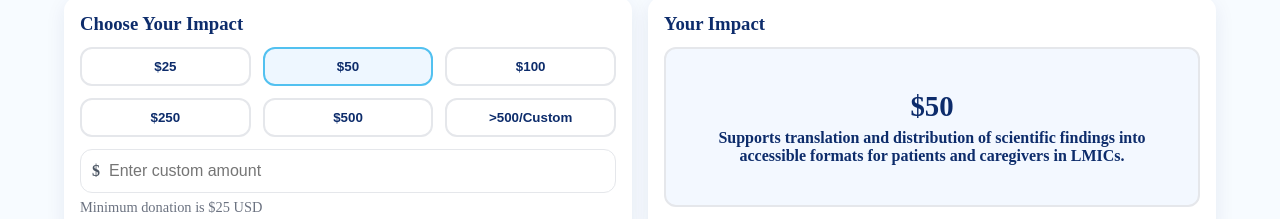
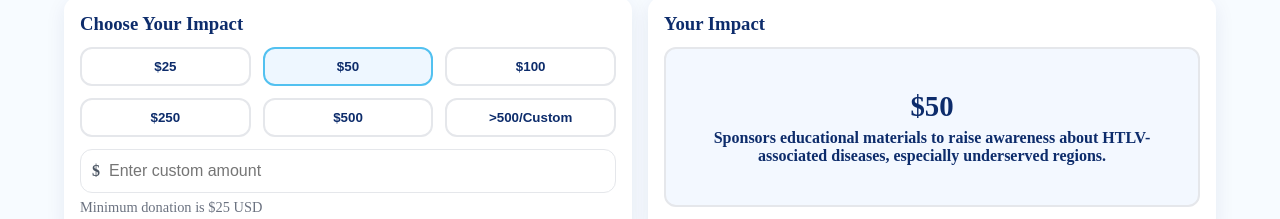
Before and after one commit to swarajtrivedi/cfrc-fundraiser, a React (Create React App) app: page / in a window 1280 px wide. Shown: the part 1800-2019 px from the top of the page. Built offline with nearby package versions, Linux system fonts and the light colour scheme.

Commit message:
Committing donate section content changes

```diff
--- a/src/components/sections/DonationSection/DonationSection.tsx
+++ b/src/components/sections/DonationSection/DonationSection.tsx
@@ -216,15 +216,17 @@ export const DonationSection = (props: IDonationSection) =>{
                       <div style={{ fontSize: "1.8rem" }}>${displayAmount || 0}</div>
                       <div style={{ marginTop: 6 }}>
                         {displayAmount >= 25 && displayAmount < 50
-                          ? "Sponsors educational materials to raise awareness about HTLV-associated diseases in underserved regions."
+                          ? "Supports distribution of scientific findings in consumable formats for patients and caregivers in LMICs."
                           : displayAmount >= 50 && displayAmount < 100
-                          ? "Supports translation and distribution of scientific findings into accessible formats for patients and caregivers in LMICs."
+                          ? "Sponsors educational materials to raise awareness about HTLV-associated diseases, especially underserved regions."
                           : displayAmount >= 100 && displayAmount < 250
-                          ? "Covers one month of digital outreach to engage new donors and advocates through social media and email campaigns."
+                          ? "Covers portion of monthly spend on outreach to engage healthcare professionals, researchers, patients, communities and new donors."
                           : displayAmount >= 250 && displayAmount < 500
                           ? "Sponsors partial travel or virtual access for one LMIC-based researcher to participate in HTLV2026 and share their work globally."
-                          : displayAmount >= 500
+                          : displayAmount == 500
                           ? "Funds registration of an attendee for the International Conference HTLV2026."
+                          :  displayAmount > 500
+                          ? "Help advance critical research and innovation to combat lesser-known retroviruses that affect millions worldwide and can lead to devastating diseases."
                           : ""
                           }
                       </div>
```
